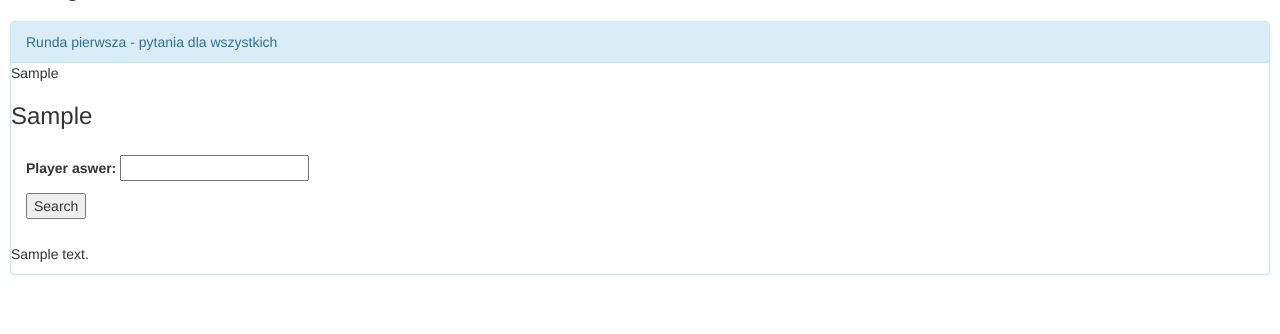
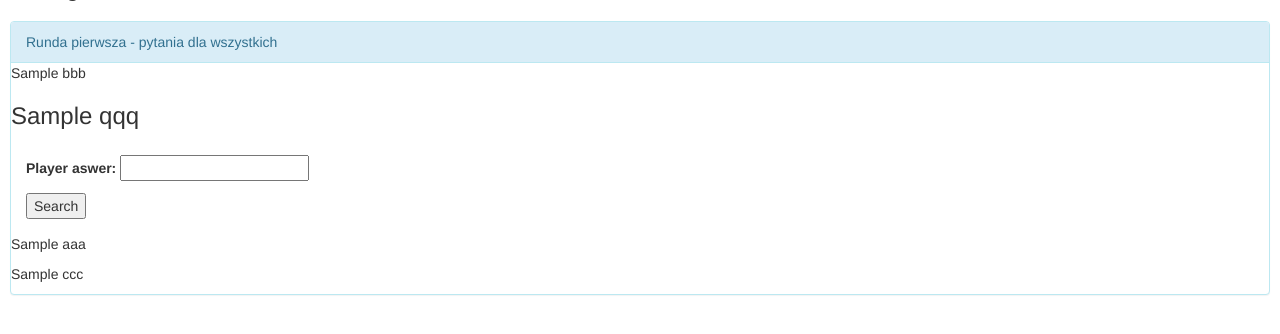
Before and after one commit to DanielMalik/django_quiz_000, a Django app: template the_game/templates/game_templates/stage_one.html in a window 1280 px wide. Shown: the part 45-379 px from the top of the page. Run offline with Django 3.2, Linux system fonts and the light colour scheme; tables that the repository leaves empty hold one stand-in row (values such as "Sample post"); the template is opened without the code that fills it: values that come from a table or form of the project are taken from there, most other values are stand-ins (such as "Sample title", 1, 10 or a date in 2020); some libraries are stand-ins or nearby versions.

Commit message:
dziwne, ale u mnie działa - trzeba poprawic zmienne bo maja brzydkie nazwy aaa i qqq - zapytac o yciagniecie danych - jakis lepszy sposob moze jest...

```diff
--- a/the_game/templates/game_templates/stage_one.html
+++ b/the_game/templates/game_templates/stage_one.html
@@ -9,20 +9,20 @@
         <div class="panel-heading">
             Runda pierwsza - pytania dla wszystkich
         </div>
-        {% for k,d in will_ask.items %}
+
         <div id="category">
 
-            <p> {{ d }} </p>
+            <p> {{ bbb }} </p>
 
         </div>
 
         <div id="query">
 
-            <h3> {{ question }} </h3>
+            <h3> {{ qqq }} </h3>
 
 
         </div>
-        {% endfor %}
+
 
 
         <div id="player" class="panel-body">
@@ -36,21 +36,19 @@
             </form>
         </div>
 
-        {% for k in will_ask %}
 
         <div id="correct_answer">
 
-                <p> {{ k.answer }} </p>
+                <p> {{ aaa }} </p>
 
         </div>
 
         <div id="comment">
 
-                <p> {{ comment }} </p>
+                <p> {{ ccc }} </p>
 
         </div>
 
-        {% endfor %}
 
 
     </div>
--- a/the_game/views.py
+++ b/the_game/views.py
@@ -39,8 +39,12 @@ class Stage_One(View):
     def get(self, request):
         form = AnswerForm()
         will_ask = ask()
+        q = will_ask['question']
+        c = will_ask['comment']
+        a = will_ask['answer']
+        b = will_ask['category']
         #print(will_ask)
-        ctx = {'form': form, 'will_ask': will_ask}
+        ctx = {'form': form, 'qqq': q, 'ccc':c, 'aaa':a, 'bbb':b}
         print(ctx)
 
         return render(request, "game_templates/stage_one.html", ctx)
```
